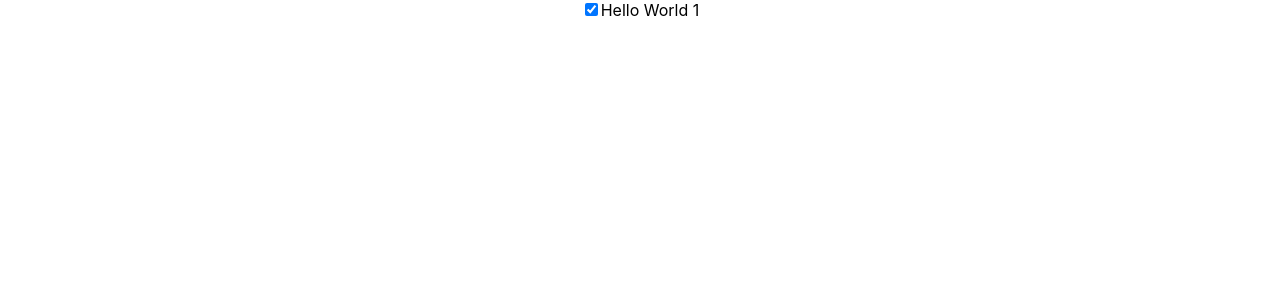
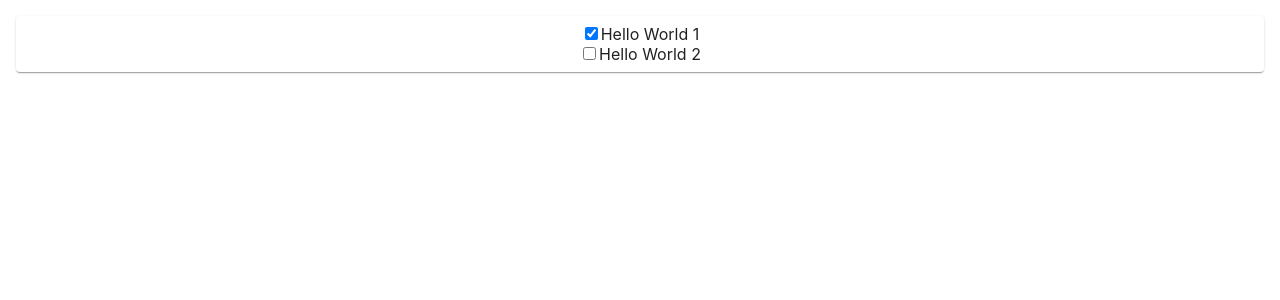
Before and after one commit to kimdahee7/todo-react-app, a React (Create React App) app: page / in a window 1280 px wide. Shown: the top 300 px of the page. Built offline with nearby package versions, Linux system fonts and the light colour scheme.

Commit message:
4/10 수업 완료

```diff
--- a/src/App.js
+++ b/src/App.js
@@ -1,18 +1,32 @@
 import React from 'react';
 import './App.css';
 import Todo from './Todo';
+import { Paper, List } from "@material-ui/core";
 
 class App extends React.Component {
   constructor(props) {
     super(props);
     this.state = {
-      item: {id:0, title: "Hello World 1", done: true},
+      items : [
+        {id:0, title: "Hello World 1", done: true},
+        {id:1, title: "Hello World 2", done: false},
+      ],
     };
   }
   render() {
+    var todoItems = this.state.items.length > 0 && (
+      <Paper style={{margin: 16}}>
+        <List>
+          {this.state.items.map((item, idx) => (
+            <Todo item={item} key={item.id}/>
+          ))}
+        </List>
+      </Paper>
+    );
     return(
     <div className="App">
-      <Todo item={this.state.item}/>
+      {/* <Todo> 컴포넌트 여러 개 */}
+      {todoItems}
       </div>
     );
   }
```
